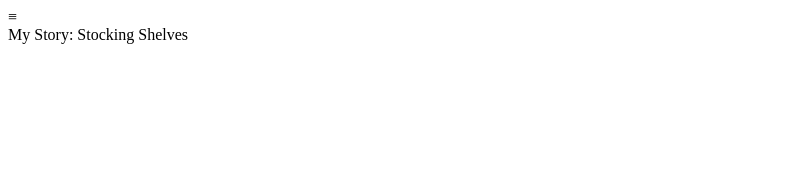
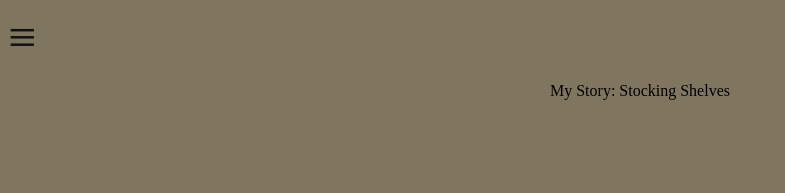
Before and after one commit to anyamarii/ArcticWyvern13.github.io, a plain HTML site: page index.html in a window 1280 px wide. Shown: the whole page, without its empty margins (0-785 px from the left). Drawn offline with Linux system fonts and the light colour scheme.

Commit message:
centering

```diff
--- a/index.html
+++ b/index.html
@@ -4,7 +4,7 @@
 <head>
   <meta charset="utf-8">
   <meta name="viewport" content="width=device-width">
-  <title>Kims Convience</title>
+  <title>Kim's Convenience</title>
   <link href="style.css" rel="stylesheet" type="text/css" />
 </head>
 
@@ -24,12 +24,9 @@
     <script src="script.js"></script>
   </div>
 
-  <span onclick="openNav()">≡</span>
+  <div class="button" onclick="openNav()">≡</div>
 
-  <div id="main">
-    My Story: Stocking Shelves
-
-  </div>
+  <p>My Story: Stocking Shelves</p>
 
 
 </body>
--- a/style.css
+++ b/style.css
@@ -48,3 +48,15 @@
   .sidenav {padding-top: 15px;}
   .sidenav a {font-size: 18px;}
 }
+
+.button {
+  font-size:50px;
+  color:#111;
+}
+
+body{
+  background-color:#807660;
+}
+p {
+  text-align: center;
+}
```
